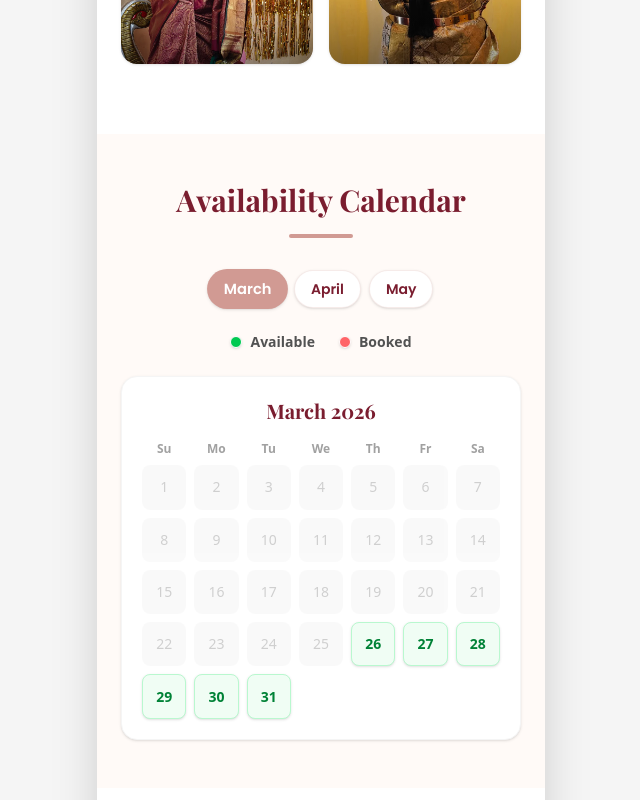
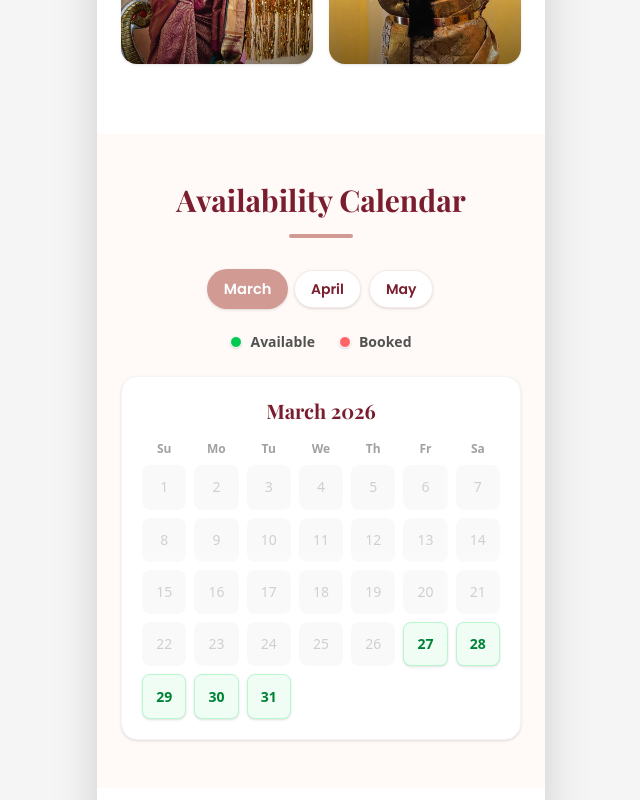
Before and after one commit to webdev-deepak18/jayasri-makeovers, a Next.js app: page / in a window 1280 px wide. Shown: the part 4020-4820 px from the top of the page, without its empty margins (319-959 px from the left). Built offline with nearby package versions, Linux system fonts and the light colour scheme; a web font is replaced by a local one.

Commit message:
feat: fix calendar cache and portfolio lightbox width on desktop

```diff
--- a/src/components/Calendar.tsx
+++ b/src/components/Calendar.tsx
@@ -1,7 +1,7 @@
 "use client";
 
 import { useLanguage } from "@/context/LanguageContext";
-import { useState } from "react";
+import { useState, useEffect } from "react";
 
 // Simple JS Config for booked dates
 const BOOKED_DATES = ["2026-04-11", "2026-04-12"];
@@ -19,12 +19,38 @@ function getTodayIST(): Date {
 export default function Calendar() {
   const { t } = useLanguage();
 
+  const [today, setToday] = useState<Date | null>(null);
+  const [activeMonth, setActiveMonth] = useState(0); // 0, 1, or 2
+
+  useEffect(() => {
+    setToday(getTodayIST());
+  }, []);
+
+  if (!today) {
+    return (
+      <section className="py-12 px-6 bg-brand-light" id="availability">
+        <div className="text-center mb-8">
+          <h3 className="font-playfair text-3xl font-bold text-brand-primary">
+            {t("calendar.title")}
+          </h3>
+          <div className="w-16 h-1 bg-brand-secondary mx-auto mt-4 rounded-full" />
+        </div>
+        <div className="min-h-[400px] flex items-center justify-center">
+          <div className="animate-pulse flex space-x-2">
+            <div className="h-3 w-3 bg-brand-secondary/50 rounded-full"></div>
+            <div className="h-3 w-3 bg-brand-secondary/50 rounded-full"></div>
+            <div className="h-3 w-3 bg-brand-secondary/50 rounded-full"></div>
+          </div>
+        </div>
+      </section>
+    );
+  }
+
   // Generate the current month + next 2 months based on IST
   const getMonths = () => {
     const months = [];
-    const todayIST = getTodayIST();
     for (let i = 0; i < 3; i++) {
-      const d = new Date(todayIST.getFullYear(), todayIST.getMonth() + i, 1);
+      const d = new Date(today.getFullYear(), today.getMonth() + i, 1);
       months.push(d);
     }
     return months;
@@ -39,8 +65,6 @@ export default function Calendar() {
   const months = getMonths();
   const weekDays = ["Su", "Mo", "Tu", "We", "Th", "Fr", "Sa"];
 
-  const [activeMonth, setActiveMonth] = useState(0); // 0, 1, or 2
-
   const activeDate = months[activeMonth];
   const yearNum = activeDate.getFullYear();
   const monthNum = activeDate.getMonth();
@@ -51,15 +75,13 @@ export default function Calendar() {
     <div key={`blank-${i}`} className="p-2" />
   ));
 
-  const today = getTodayIST();
-
   const days = Array.from({ length: daysInMonth }).map((_, i) => {
     const date = i + 1;
     const dateStr = `${yearNum}-${String(monthNum + 1).padStart(2, "0")}-${String(date).padStart(2, "0")}`;
     const isBooked = BOOKED_DATES.includes(dateStr);
-    // Compare against IST midnight — a date is past if it is strictly before today
+    // Compare against IST midnight — a date is past if it is strictly before or equal to today
     const thisDate = new Date(yearNum, monthNum, date);
-    const isPast = thisDate < today;
+    const isPast = thisDate <= today;
 
     let bgClass = "";
     if (isPast) {
--- a/src/components/Portfolio.tsx
+++ b/src/components/Portfolio.tsx
@@ -143,7 +143,7 @@ export default function Portfolio() {
       {/* Lightbox Modal */}
       {lightboxIndex !== null && (
         <div
-          className="fixed inset-0 z-[100] bg-black/95 flex items-center justify-center backdrop-blur-md"
+          className="fixed inset-y-0 w-full max-w-md left-1/2 -translate-x-1/2 z-[100] bg-black/95 flex items-center justify-center backdrop-blur-md"
           onClick={closeLightbox}
           onTouchStart={handleTouchStart}
           onTouchEnd={handleTouchEnd}
```
